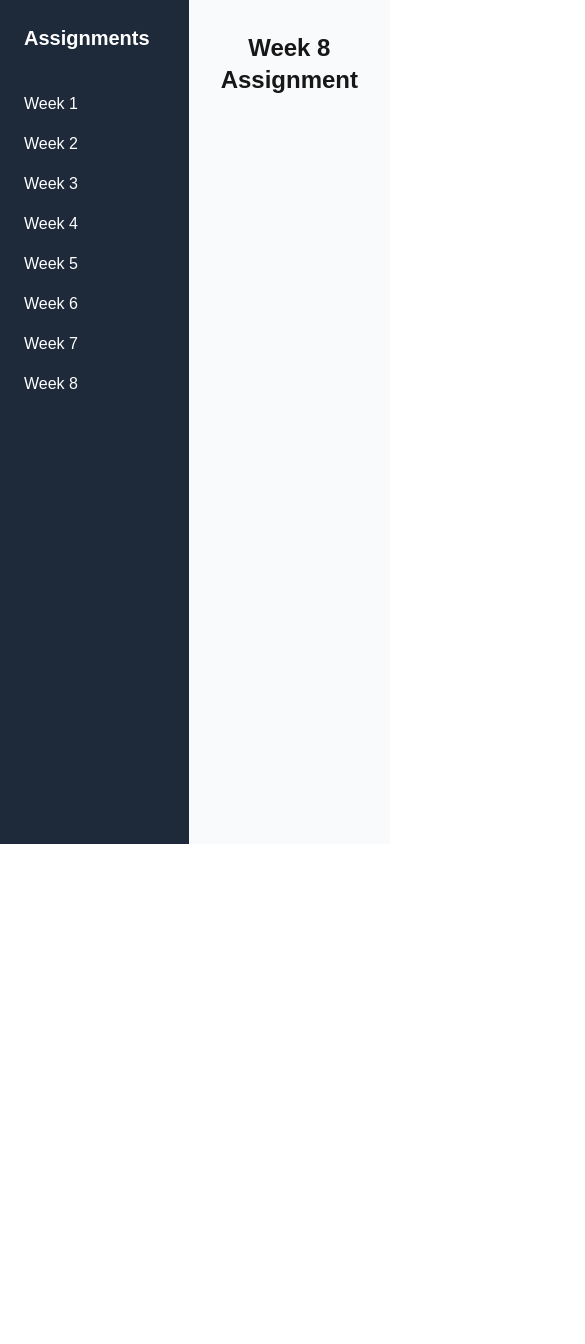
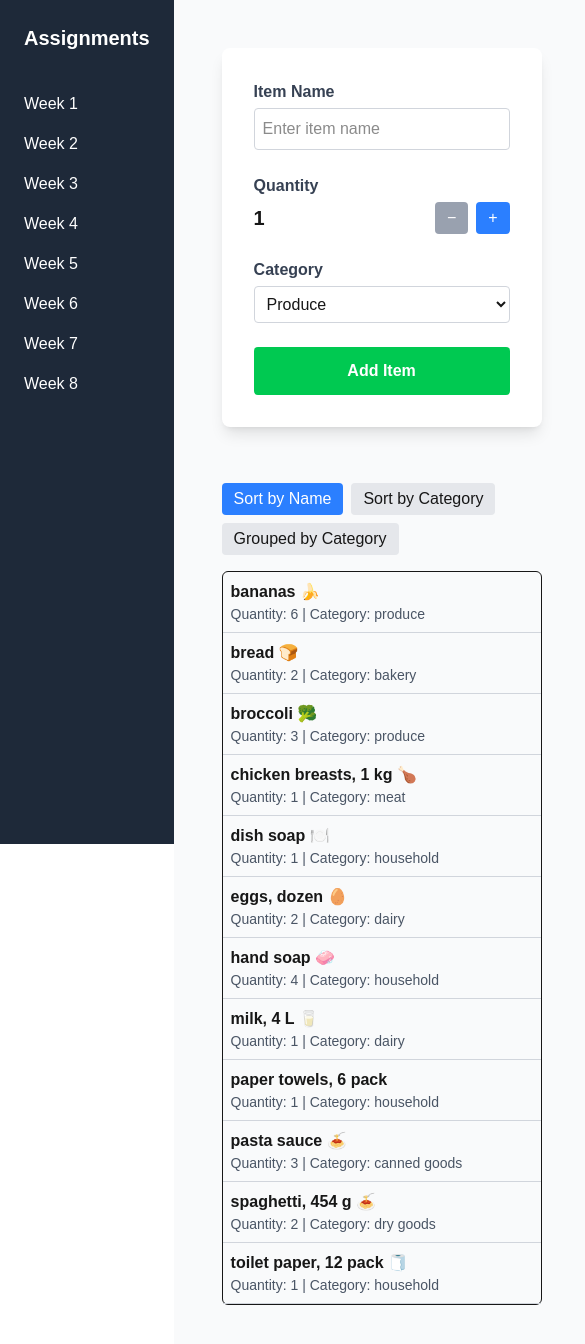
Before and after one commit to AlexR4000/cprg306-assignments, a Next.js app: page /week-8 in a window 390 px wide. Shown: the top 1344 px of the page, 585 px wide, since content can reach past the window. Before the commit the page ends 844 px from the top, so only its background shows below. Built offline with nearby package versions, Linux system fonts and the light colour scheme.

Commit message:
did week 8

```diff
--- /dev/null
+++ b/app/week-8/item-list.js
@@ -0,0 +1,75 @@
+"use client";
+
+import { useState } from "react";
+import Item from "./item";
+
+export default function ItemList({ items, onItemSelect }) {
+  const [view, setView] = useState("name");
+
+  const sortedItems = [...items].sort((a, b) => {
+    if (view === "name") return a.name.localeCompare(b.name);
+    if (view === "category") return a.category.localeCompare(b.category);
+    return 0;
+  });
+
+  const groupedItems = items.reduce((groups, item) => {
+    if (!groups[item.category]) groups[item.category] = [];
+    groups[item.category].push(item);
+    return groups;
+  }, {});
+
+  return (
+    <div>
+      {/* Sorting buttons */}
+      <div className="flex flex-wrap gap-2 mb-4">
+        {["name", "category", "grouped"].map((v) => (
+          <button
+            key={v}
+            onClick={() => setView(v)}
+            className={`px-3 py-1 rounded ${
+              view === v ? "bg-blue-500 text-white" : "bg-gray-200"
+            }`}
+          >
+            {v === "name"
+              ? "Sort by Name"
+              : v === "category"
+              ? "Sort by Category"
+              : "Grouped by Category"}
+          </button>
+        ))}
+      </div>
+
+      {/* Render items */}
+      {view === "grouped" ? (
+        Object.keys(groupedItems)
+          .sort()
+          .map((category) => (
+            <div key={category} className="mb-6">
+              <h2 className="text-xl font-bold capitalize mb-2">{category}</h2>
+              <ul className="border rounded-md divide-y divide-gray-300">
+                {[...groupedItems[category]]
+                  .sort((a, b) => a.name.localeCompare(b.name))
+                  .map((item) => (
+                    <Item
+                      key={item.id}
+                      item={item}
+                      onSelect={() => onItemSelect(item)}
+                    />
+                  ))}
+              </ul>
+            </div>
+          ))
+      ) : (
+        <ul className="border rounded-md divide-y divide-gray-300">
+          {sortedItems.map((item) => (
+            <Item
+              key={item.id}
+              item={item}
+              onSelect={() => onItemSelect(item)}
+            />
+          ))}
+        </ul>
+      )}
+    </div>
+  );
+}
--- /dev/null
+++ b/app/week-8/item.js
@@ -0,0 +1,15 @@
+"use client";
+
+export default function Item({ item, onSelect }) {
+  return (
+    <li
+      onClick={onSelect}
+      className="p-2 border-b border-gray-300 cursor-pointer hover:bg-gray-100"
+    >
+      <div className="font-semibold">{item.name}</div>
+      <div className="text-sm text-gray-600">
+        Quantity: {item.quantity} | Category: {item.category}
+      </div>
+    </li>
+  );
+}
--- /dev/null
+++ b/app/week-8/items.json
@@ -0,0 +1,74 @@
+[
+  {
+    "id": "1h2GJKH12gkHG31h1H",
+    "name": "milk, 4 L 🥛",
+    "quantity": 1,
+    "category": "dairy"
+  },
+  {
+    "id": "2KJH3k2j3H1k2J3K1H",
+    "name": "bread 🍞",
+    "quantity": 2,
+    "category": "bakery"
+  },
+  {
+    "id": "3h2KJH3k2j3H1k2J3",
+    "name": "eggs, dozen 🥚",
+    "quantity": 2,
+    "category": "dairy"
+  },
+  {
+    "id": "4k2J3K1H2GJKH12gk",
+    "name": "bananas 🍌",
+    "quantity": 6,
+    "category": "produce"
+  },
+  {
+    "id": "5H1h1H2KJH3k2j3H",
+    "name": "broccoli 🥦",
+    "quantity": 3,
+    "category": "produce"
+  },
+  {
+    "id": "6H1k2J3K1H2GJKH1",
+    "name": "chicken breasts, 1 kg 🍗",
+    "quantity": 1,
+    "category": "meat"
+  },
+  {
+    "id": "7gkHG31h1H2KJH3k",
+    "name": "pasta sauce 🍝",
+    "quantity": 3,
+    "category": "canned goods"
+  },
+  {
+    "id": "8j3H1k2J3K1H2GJK",
+    "name": "spaghetti, 454 g 🍝",
+    "quantity": 2,
+    "category": "dry goods"
+  },
+  {
+    "id": "9H12gkHG31h1H2KJ",
+    "name": "toilet paper, 12 pack 🧻",
+    "quantity": 1,
+    "category": "household"
+  },
+  {
+    "id": "10H3k2j3H1k2J3K1",
+    "name": "paper towels, 6 pack",
+    "quantity": 1,
+    "category": "household"
+  },
+  {
+    "id": "11k2J3K1H2GJKH12",
+    "name": "dish soap 🍽️",
+    "quantity": 1,
+    "category": "household"
+  },
+  {
+    "id": "12GJKH12gkHG31h1",
+    "name": "hand soap 🧼",
+    "quantity": 4,
+    "category": "household"
+  }
+]
--- /dev/null
+++ b/app/week-8/meal-ideas.js
@@ -0,0 +1,53 @@
+"use client";
+
+import { useState, useEffect } from "react";
+
+async function fetchMealIdeas(ingredient) {
+  if (!ingredient) return [];
+  const response = await fetch(
+    `https://www.themealdb.com/api/json/v1/1/filter.php?i=${ingredient}`
+  );
+  const data = await response.json();
+  return data.meals || [];
+}
+
+export default function MealIdeas({ ingredient }) {
+  const [meals, setMeals] = useState([]);
+
+  useEffect(() => {
+    async function loadMealIdeas() {
+      const results = await fetchMealIdeas(ingredient);
+      setMeals(results);
+    }
+    if (ingredient) loadMealIdeas();
+  }, [ingredient]);
+
+  if (!ingredient) return null;
+
+  return (
+    <div className="p-4 border rounded shadow-lg w-full max-w-md">
+      <h2 className="text-2xl font-bold mb-4">
+        Meal Ideas for {ingredient}
+      </h2>
+      {meals.length === 0 ? (
+        <p>No meals found for this ingredient.</p>
+      ) : (
+        <ul className="divide-y divide-gray-300">
+          {meals.map((meal) => (
+            <li
+              key={meal.idMeal}
+              className="flex items-center gap-3 py-2"
+            >
+              <img
+                src={meal.strMealThumb}
+                alt={meal.strMeal}
+                className="w-16 h-16 object-cover rounded"
+              />
+              <span className="font-semibold">{meal.strMeal}</span>
+            </li>
+          ))}
+        </ul>
+      )}
+    </div>
+  );
+}
--- /dev/null
+++ b/app/week-8/new-item.js
@@ -0,0 +1,102 @@
+"use client";
+
+import { useState } from "react";
+
+export default function NewItem({ onAddItem }) {
+  const [name, setName] = useState("");
+  const [quantity, setQuantity] = useState(1);
+  const [category, setCategory] = useState("produce");
+
+  const increment = () => setQuantity((prev) => (prev < 20 ? prev + 1 : prev));
+  const decrement = () => setQuantity((prev) => (prev > 1 ? prev - 1 : prev));
+
+  const handleSubmit = (e) => {
+    e.preventDefault();
+    const item = {
+      id: crypto.randomUUID(),
+      name,
+      quantity,
+      category,
+    };
+    onAddItem(item);
+    setName("");
+    setQuantity(1);
+    setCategory("produce");
+  };
+
+  return (
+    <form
+      onSubmit={handleSubmit}
+      className="flex flex-col gap-6 bg-white p-8 rounded-lg shadow-lg w-80 mx-auto mb-8"
+    >
+      <div className="flex flex-col">
+        <label className="mb-1 font-semibold text-gray-700">Item Name</label>
+        <input
+          type="text"
+          value={name}
+          onChange={(e) => setName(e.target.value)}
+          required
+          placeholder="Enter item name"
+          className="border border-gray-300 p-2 rounded"
+        />
+      </div>
+
+      <div className="flex flex-col">
+        <label className="mb-1 font-semibold text-gray-700">Quantity</label>
+        <div className="flex items-center gap-3">
+          <span className="text-xl font-semibold">{quantity}</span>
+          <div className="flex gap-2 ml-auto">
+            <button
+              type="button"
+              onClick={decrement}
+              disabled={quantity === 1}
+              className={`px-3 py-1 rounded text-white ${
+                quantity === 1 ? "bg-gray-400" : "bg-blue-500"
+              }`}
+            >
+              −
+            </button>
+            <button
+              type="button"
+              onClick={increment}
+              disabled={quantity === 20}
+              className={`px-3 py-1 rounded text-white ${
+                quantity === 20 ? "bg-gray-400" : "bg-blue-500"
+              }`}
+            >
+              +
+            </button>
+          </div>
+        </div>
+      </div>
+
+      <div className="flex flex-col">
+        <label className="mb-1 font-semibold text-gray-700">Category</label>
+        <select
+          value={category}
+          onChange={(e) => setCategory(e.target.value)}
+          className="border border-gray-300 p-2 rounded"
+        >
+          <option value="produce">Produce</option>
+          <option value="dairy">Dairy</option>
+          <option value="bakery">Bakery</option>
+          <option value="meat">Meat</option>
+          <option value="frozen">Frozen Foods</option>
+          <option value="canned">Canned Goods</option>
+          <option value="dry">Dry Goods</option>
+          <option value="beverages">Beverages</option>
+          <option value="snacks">Snacks</option>
+          <option value="household">Household</option>
+          <option value="other">Other</option>
+        </select>
+      </div>
+
+      <button
+        type="submit"
+        className="bg-green-500 text-white p-3 rounded font-semibold"
+      >
+        Add Item
+      </button>
+    </form>
+  );
+}
--- a/app/week-8/page.js
+++ b/app/week-8/page.js
@@ -1,10 +1,40 @@
+"use client";
 
+import { useState } from "react";
+import NewItem from "./new-item";
+import ItemList from "./item-list";
+import MealIdeas from "./meal-ideas";
+import itemsData from "./items.json";
 
 export default function Page() {
-return (
-    <main>
-        <h1 className="text-2xl font-bold mb-6 text-center">Week 8 Assignment</h1>
+  const [items, setItems] = useState(itemsData);
+  const [selectedItemName, setSelectedItemName] = useState("");
+
+  const handleAddItem = (item) => {
+    setItems((prev) => [...prev, item]);
+  };
+
+  const handleItemSelect = (item) => {
+    // Remove quantity & emojis for API
+    const cleanName = item.name
+      .split(",")[0] // remove quantity/extra
+      .replace(
+        /[\u{1F600}-\u{1F64F}\u{1F300}-\u{1F5FF}\u{1F680}-\u{1F6FF}\u{2600}-\u{26FF}]/gu,
+        ""
+      )
+      .trim();
+    setSelectedItemName(cleanName);
+  };
+
+  return (
+    <main className="p-4 flex flex-col lg:flex-row gap-8">
+      <div className="flex flex-col gap-6 flex-1">
+        <NewItem onAddItem={handleAddItem} />
+        <ItemList items={items} onItemSelect={handleItemSelect} />
+      </div>
+      <div className="flex-1">
+        {selectedItemName && <MealIdeas ingredient={selectedItemName} />}
+      </div>
     </main>
-);
-
+  );
 }
```
